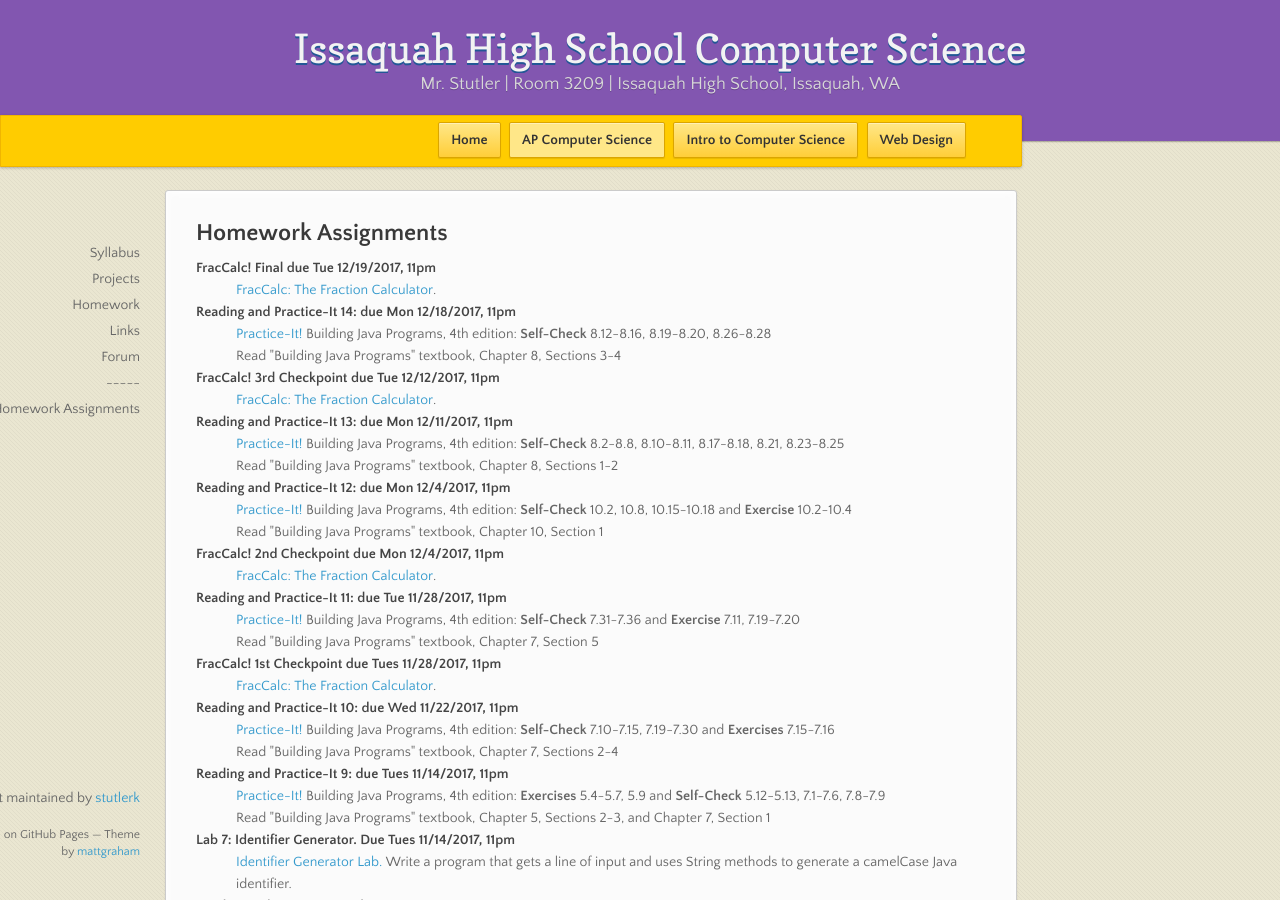
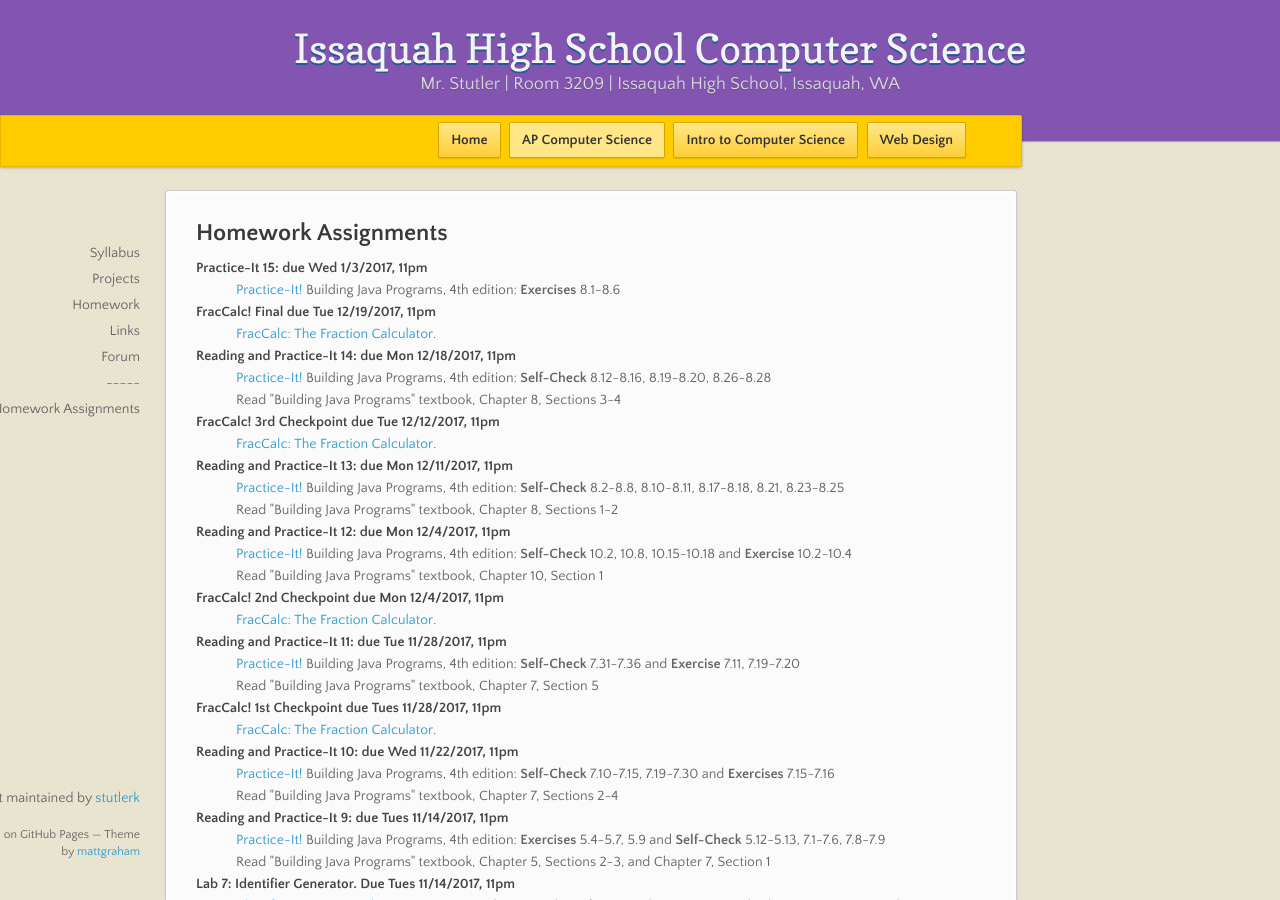
Before and after one commit to stutlerk/ihs-website, a Jekyll site: the page built from _apcs/homework.html, in a window 1280 px wide and 900 px high. Built offline with Jekyll 4.4.1, drawn with Linux system fonts in a browser that asks for light colours; nearby versions of some CDN libraries.

Commit message:
Update homework.html

```diff
--- a/_apcs/homework.html
+++ b/_apcs/homework.html
@@ -6,6 +6,9 @@ layout: course
 <section>
 <h2>Homework Assignments</h2>
   <dl>
+    <dt>Practice-It 15: due Wed 1/3/2017, 11pm</dt>
+    <dd><a href="https://practiceit.cs.washington.edu/" target="_blank">Practice-It!</a> Building Java Programs, 4th edition: <b>Exercises</b> 8.1-8.6</dd>
+
     <dt>FracCalc! Final due Tue 12/19/2017, 11pm</dt>
     <dd><a href="https://issaquahwednet-my.sharepoint.com/personal/stutlerk_issaquah_wednet_edu/_layouts/15/guestaccess.aspx?guestaccesstoken=76nw1SiLVMRMAuaenBJflZENgReWaqlXJBn0zRhQeAI%3D&docid=0a638b3e4df4a4c88a941f4bb143a2c7d&rev=1&e=dc7b6ed033924d4fa7425f999970c0fd" target="_blank">FracCalc: The Fraction Calculator</a>.</dd>
 
```
